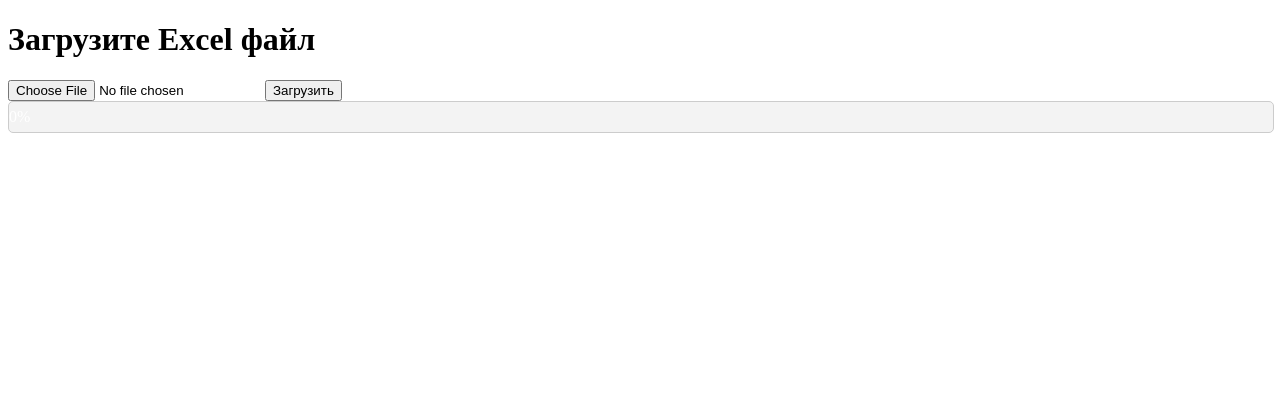
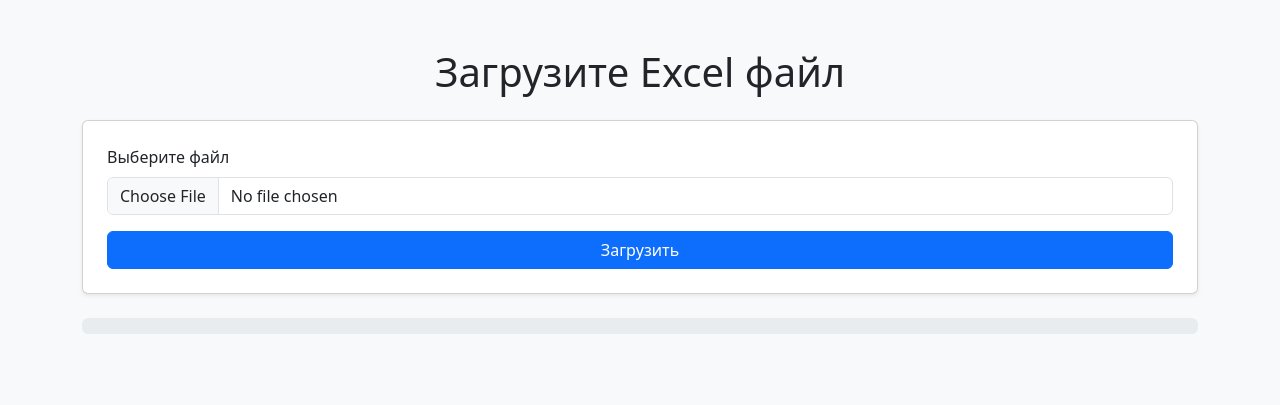
Before and after one commit to defloyder/ExcelConverter, a PHP site: page / in a window 1280 px wide. Shown: the top 405 px of the page. Run offline with PHP 8.4, Linux system fonts and the light colour scheme.

Commit message:
bootstrap added

```diff
--- a/index.php
+++ b/index.php
@@ -307,39 +307,28 @@ function logMessage($message) {
     <meta charset="UTF-8">
     <meta name="viewport" content="width=device-width, initial-scale=1.0">
     <title>Загрузка Excel файла</title>
-    <style>
-        #progress {
-            width: 100%;
-            background-color: #f3f3f3;
-            border: 1px solid #ccc;
-            border-radius: 5px;
-            overflow: hidden;
-        }
-        #progress-bar {
-            height: 30px;
-            width: 0;
-            background-color: #4caf50;
-            text-align: center;
-            line-height: 30px;
-            color: white;
-        }
-        #download-link {
-            display: none;
-            margin-top: 20px;
-        }
-    </style>
+    <link href="https://cdn.jsdelivr.net/npm/bootstrap@5.3.0/dist/css/bootstrap.min.css" rel="stylesheet">
 </head>
-<body>
-    <h1>Загрузите Excel файл</h1>
-    <form id="upload-form" method="post" enctype="multipart/form-data">
-        <input type="file" name="file" required>
-        <button type="submit">Загрузить</button>
-    </form>
-    <div id="progress">
-        <div id="progress-bar">0%</div>
+<body class="bg-light">
+    <div class="container py-5">
+        <h1 class="text-center mb-4">Загрузите Excel файл</h1>
+        <form id="upload-form" method="post" enctype="multipart/form-data" class="card p-4 shadow-sm">
+            <div class="mb-3">
+                <label for="file" class="form-label">Выберите файл</label>
+                <input type="file" name="file" id="file" class="form-control" required>
+            </div>
+            <div class="d-grid">
+                <button type="submit" class="btn btn-primary">Загрузить</button>
+            </div>
+        </form>
+
+        <div class="progress mt-4">
+            <div id="progress-bar" class="progress-bar" role="progressbar" style="width: 0%">0%</div>
+        </div>
+
+        <div id="logs" class="mt-4"></div>
+        <a id="download-link" href="#" download class="btn btn-success mt-4 d-none">Скачать архив</a>
     </div>
-    <div id="logs"></div>
-    <a id="download-link" href="#" download>Скачать архив</a>
 
     <script>
     const form = document.getElementById('upload-form');
@@ -351,7 +340,7 @@ function logMessage($message) {
         event.preventDefault();
         const formData = new FormData(form);
         const xhr = new XMLHttpRequest();
-        xhr.open('POST', form .action, true);
+        xhr.open('POST', form.action, true);
 
         xhr.upload.addEventListener('progress', function(e) {
             if (e.lengthComputable) {
@@ -364,16 +353,15 @@ function logMessage($message) {
         xhr.onload = function() {
             if (xhr.status === 200) {
                 const response = JSON.parse(xhr.responseText);
-                console.log(response); ь
                 if (response.status === 'error') {
-                    logsDiv.innerHTML += '<p style="color:red;">' + response.message + '</p>';
+                    logsDiv.innerHTML += `<p class="text-danger">${response.message}</p>`;
                 } else {
-                    logsDiv.innerHTML += '<p style="color:green;">' + response.message + '</p>';
+                    logsDiv.innerHTML += `<p class="text-success">${response.message}</p>`;
                     downloadLink.href = 'output/' + response.download_link;
-                    downloadLink.style.display = 'block';
+                    downloadLink.classList.remove('d-none');
                 }
             } else {
-                logsDiv.innerHTML += '<p style="color:red;">Ошибка загрузки файла.</p>';
+                logsDiv.innerHTML += '<p class="text-danger">Ошибка загрузки файла.</p>';
             }
         };
 
```
Also changed, not shown: 4 other files.
